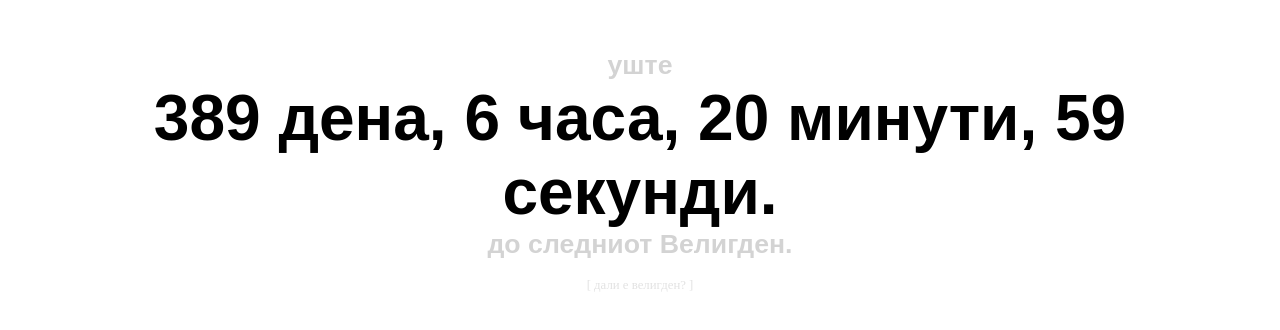
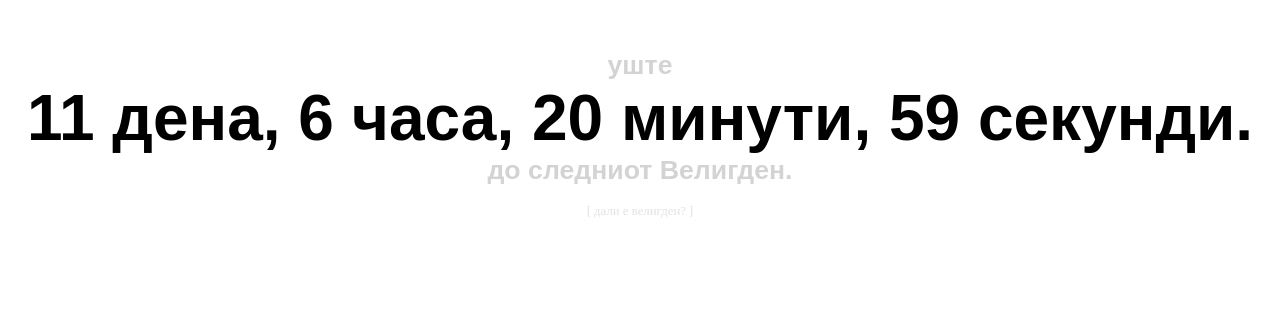
Before and after one commit to glisha/dalieveligden, a plain HTML site: page ushtekolku.html in a window 1280 px wide. Shown: the part 158-488 px from the top of the page. Drawn offline with Linux system fonts and the light colour scheme.

Commit message:
Fix bug with comparison.

```diff
--- a/ushtekolku.html
+++ b/ushtekolku.html
@@ -19,7 +19,7 @@
     var CurrentDate = new Date();
     var	TargetDateRaw;
     // Determine Target Date
-    if(orthodoxEaster(CurrentDate.getFullYear()) > new Date()) {
+    if(new Date(orthodoxEaster(CurrentDate.getFullYear())) > new Date()) {
       // That's the target date
       TargetDateRaw = new Date(orthodoxEaster(CurrentDate.getFullYear()))
     }
```
Also changed, not shown: index.html (+1 -1 lines).
